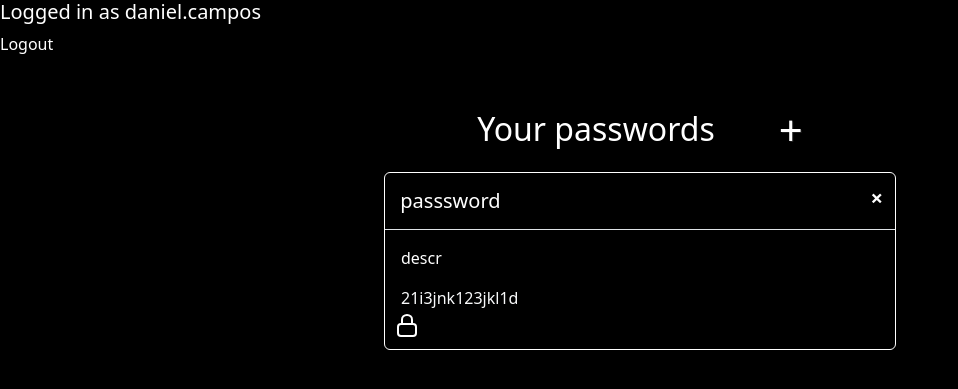
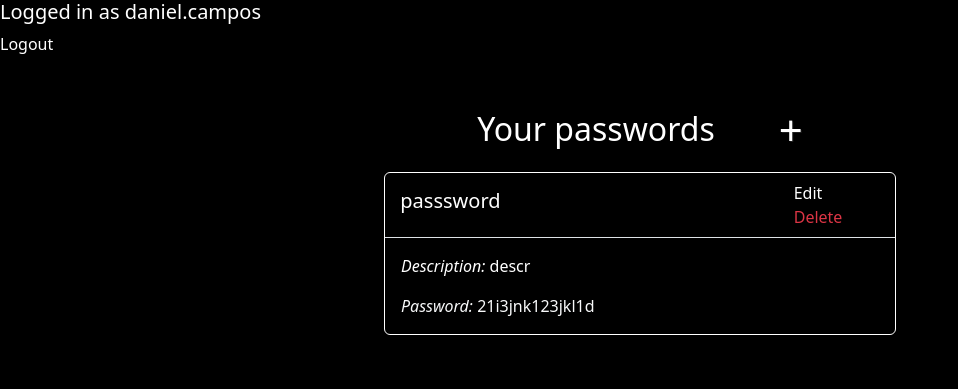
Before and after one commit to mrdethos/password-safe, a Django app: page /password_list/ in a window 1280 px wide. Shown: the top 389 px of the page, without its empty margins (0-958 px from the left). Run offline with Django 4.2, Linux system fonts and the light colour scheme; a user stored in the database is signed in; data comes from the database, SQL or seed files in the repository; both versions use the stored data as it was after the commit.

Commit message:
finished project ô-ô

```diff
--- a/password_safe/base/models.py
+++ b/password_safe/base/models.py
@@ -3,7 +3,7 @@ from django.contrib.auth.models import User
 
 
 class StoredPassword(models.Model):
-    #user       = models.ForeignKey(User, on_delete=models.Cascade, null=True, blank=True)
+    user        = models.ForeignKey(User, on_delete=models.CASCADE, null=True, blank=True)
     title       = models.CharField(max_length=30)
     password    = models.CharField(max_length=50)
     description = models.TextField(null=True, blank=True)
--- a/password_safe/base/templates/base/password_list.html
+++ b/password_safe/base/templates/base/password_list.html
@@ -4,20 +4,19 @@
         <h2 class="mt-4 mb-4">Your passwords</h2>
         <a id="add-link" style="margin-left:5%" href="{% url 'password-create' %}">&#x2b;</a>
     </div>
-
     {% for password in passwords %}
-
-
         <div class="d-flex align-items-center justify-content-center mb-3">
             <div class="card bg-black border border-white" style="width: 40%">
                 <div class="d-flex justify-content-between border-bottom">
                     <h5 class="card-header text-white" style="text-align: center; padding: 3%">{{password.title}}</h5>
-                <a  class="delete-link mt-4 ml-3" style="margin-right:12px" href="#">&#215;</a>
+                    <div class="d-flex row mt-2 mb-2 ml-2">
+                        <a href="{% url 'password-update' password.id %}">Edit</a>
+                        <a class="text-danger" href="{% url 'password-delete' password.id %}">Delete</a>
+                    </div>
                 </div>
                 <div class="card-body">
-                <p class="card-text text-white">{{password.description}}</p>
-                <p class="card-text font-weight-light text-light">{{password.password}}</p>
-                <a href="#" class="lock mb-2 ml-5"></a>
+                    <p class="card-text text-white"><i>Description: </i>{{password.description}}</p>
+                    <p class="card-text font-weight-light text-light"><i>Password: </i>{{password.password}}</p>
                 </div>
             </div>
         </div>
--- a/password_safe/base/templates/base/signup.html
+++ b/password_safe/base/templates/base/signup.html
@@ -28,7 +28,6 @@
                 {% load crispy_forms_tags %}
                 {% csrf_token %}
                 {{ register_form|crispy }}
-
                 {% if form.errors %}
                     {% for field in form %}
                         {% for error in field.errors %}
@@ -38,12 +37,10 @@
                         {% endfor %}
                     {% endfor %}
                 {% endif %}
-
                 <button class="btn btn-primary w-100 mb-2 ml-5 mr-5 px-3" type="submit">Register</button>
             </form>
             <a href="{% url 'home' %}" class="d-flex justify-content-center">Home</a>
         </div>
     </div>
 </body>
-
 </html>
--- a/password_safe/base/views.py
+++ b/password_safe/base/views.py
@@ -1,16 +1,17 @@
-from re import template
 from django.shortcuts import render, redirect
 from .forms import NewUserForm
 from django.urls import reverse_lazy
 from django.contrib import messages
 from django.contrib.auth import login, authenticate, logout
 from django.contrib.auth.forms import AuthenticationForm
-from django.views.generic.edit import CreateView, UpdateView, DeleteView, FormView
+from django.views.generic.edit import CreateView, UpdateView, DeleteView
 from django.contrib.auth.mixins import LoginRequiredMixin
 from .models import StoredPassword
 
 
 def home(request):
+    if request.user.is_authenticated:
+        return redirect('password_list/')
     return render(request, 'base/home.html')
 
 def loginpage(request):
@@ -20,6 +21,8 @@ def signup(request):
     return render(request, 'base/signup.html')
 
 def register_request(request):
+    if request.user.is_authenticated:
+        return redirect('../password_list/')
     if request.method == "POST":
         form = NewUserForm(request.POST)
         if form.is_valid():
@@ -32,6 +35,8 @@ def register_request(request):
     return render(request=request, template_name="base/signup.html", context={"register_form":form})
 
 def login_request(request):
+    if request.user.is_authenticated:
+        return redirect('../password_list/')
     if request.method == "POST":
         form = AuthenticationForm(request, data=request.POST)
         if form.is_valid():
@@ -55,7 +60,7 @@ def logout_request(request):
     return redirect("home")
 
 def password_list(request):
-    password = StoredPassword.objects.all()
+    password = StoredPassword.objects.filter(user=request.user)
     context = {'passwords': password}
     return render(request, 'base/password_list.html', context)
 
@@ -68,6 +73,11 @@ class PasswordCreate(LoginRequiredMixin, CreateView):
         form.instance.user = self.request.user
         return super(PasswordCreate, self).form_valid(form)
 
+class PasswordUpdate(LoginRequiredMixin, UpdateView):
+    model = StoredPassword
+    fields = ['title', 'description', 'password']
+    success_url = reverse_lazy('password_list')
+
 class PasswordDelete(LoginRequiredMixin, DeleteView):
     model = StoredPassword
     context_object_name = 'password'
--- a/password_safe/passwordsafe/urls.py
+++ b/password_safe/passwordsafe/urls.py
@@ -1,7 +1,7 @@
 from django.contrib import admin
-from django.urls import path, include
+from django.urls import path
 from base import views
-from base.views import PasswordCreate
+from base.views import PasswordCreate, PasswordUpdate, PasswordDelete
 
 urlpatterns = [
     path('admin/', admin.site.urls),
@@ -11,4 +11,6 @@ urlpatterns = [
     path('logout/', views.logout_request, name='logout'),
     path('password_list/', views.password_list, name='password_list'),
     path('password-create/', PasswordCreate.as_view(), name='password-create'),
+    path('password-update/<int:pk>/', PasswordUpdate.as_view(), name='password-update'),
+    path('password-delete/<int:pk>/', PasswordDelete.as_view(), name='password-delete'),
 ]
```
Also changed, not shown: password_safe/base/templates/base/home.html (+0 -21 lines), password_safe/base/templates/base/storedpassword_confirm_delete.html (added, +17 -0 lines), password_safe/base/migrations/0003_storedpassword_user.py (added), password_safe/db.sqlite3. Lines whose indentation alone changed are shown as unchanged.
